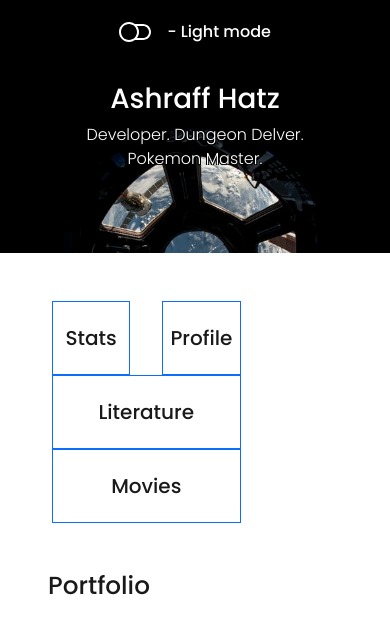
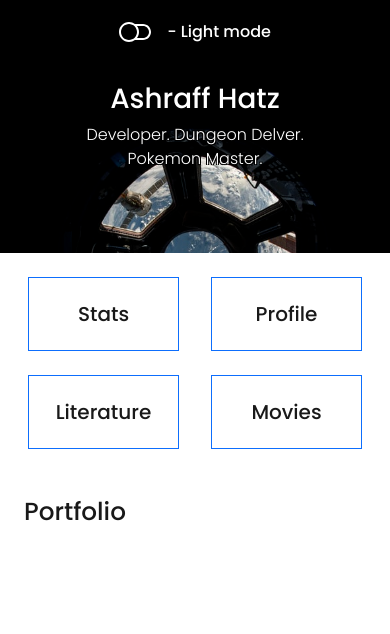
Before and after one commit to First-Derivative/ashhatz, a React (Create React App) app in the folder frontend/: page / in a window 390 px wide. Shown: the top 634 px of the page. Built offline with nearby package versions, Linux system fonts and the light colour scheme.

Commit message:
Add skeleton mobile support for Navbar & AppContent

```diff
--- a/frontend/src/components/AppContent.js
+++ b/frontend/src/components/AppContent.js
@@ -3,7 +3,7 @@ import Navbar from './Navbar'
 
 function AppContent() {
   return (
-    <div className="col-9 p-5">
+    <div className="col-12 col-sm-9 p-4 p-sm-5">
       <Navbar />
       <div className="row  mt-5 ">
         <div className="h2"> Portfolio </div>
--- a/frontend/src/components/Navbar.js
+++ b/frontend/src/components/Navbar.js
@@ -2,8 +2,9 @@ import React from 'react'
 
 function Navbar() {
   return (
-    <div className="row text-center justify-content-evenly">
-      <div className="col px-3">
+    <div className="row gy-4 gy-sm-5 text-center justify-content-evenly">
+
+      <div className="col-6 col-sm-3 px-3">
 
         <div className="h5 my-auto py-4 border border-primary">
           Stats
@@ -11,7 +12,7 @@ function Navbar() {
 
       </div>
 
-      <div className="col px-3">
+      <div className="col-6 col-sm-3 px-3">
 
         <div className="h5 my-auto py-4 border border-primary">
           Profile
@@ -19,7 +20,7 @@ function Navbar() {
 
       </div>
 
-      <div className="col px-3">
+      <div className="col-6 col-sm-3 px-3">
 
         <div className="h5 my-auto py-4 border border-primary">
           Literature
@@ -27,7 +28,7 @@ function Navbar() {
 
       </div>
 
-      <div className="col px-3">
+      <div className="col-6 col-sm-3 px-3">
 
         <div className="h5 my-auto py-4 border border-primary">
           Movies
```
